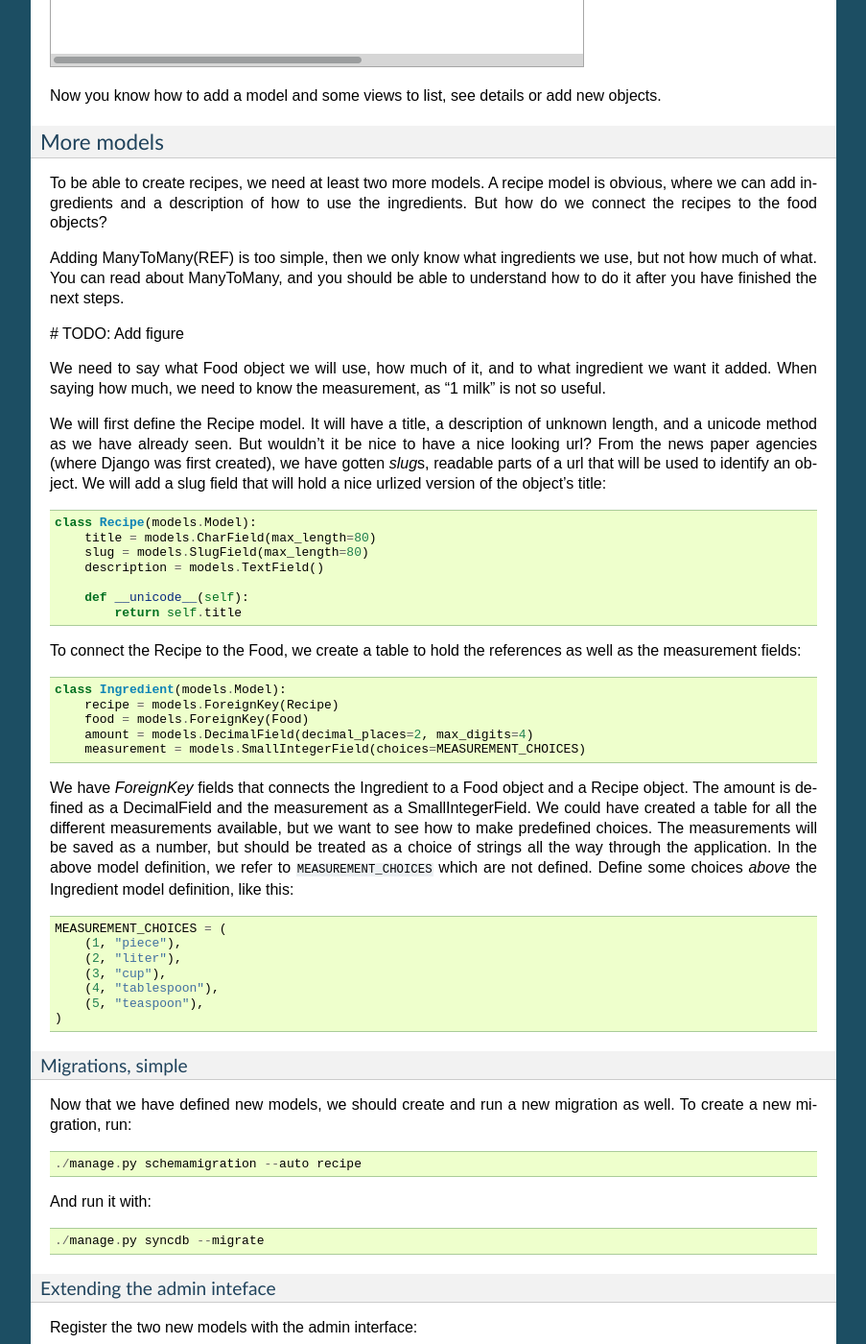
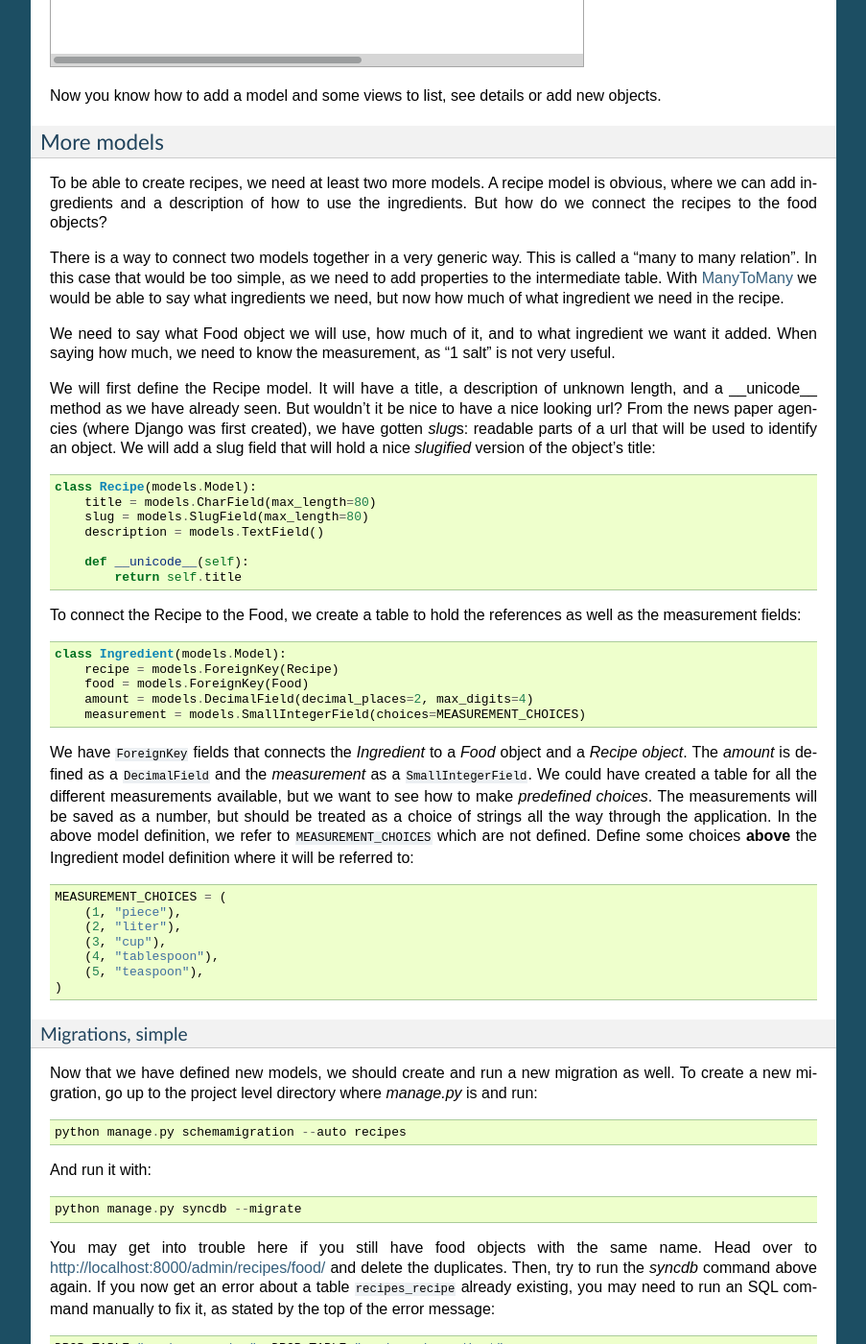
Before and after one commit to sigurdga/django-by-errors, a Sphinx documentation site: the page built from doc/index.rst, in a window 1280 px wide and 1400 px high, scrolled down 21159 px. Shown: the whole window at 96% size, without its empty margins (198-1101 px from the left). Built offline with Sphinx 7.4.7, drawn with Linux system fonts in a browser that asks for light colours; some of the changed text lies outside the part shown.

Commit message:
about 75% finished

```diff
--- a/doc/index.rst
+++ b/doc/index.rst
@@ -920,22 +920,24 @@
 is obvious, where we can add ingredients and a description of how to use the
 ingredients. But how do we connect the recipes to the food objects?
 
-Adding ManyToMany(REF) is too simple, then we only know what ingredients we
-use, but not how much of what. You can read about ManyToMany, and you should be
-able to understand how to do it after you have finished the next steps.
+There is a way to connect two models together in a very generic way. This is
+called a "many to many relation". In this case that would be too simple, as we
+need to add properties to the intermediate table. With `ManyToMany`_ we would
+be able to say what ingredients we need, but now how much of what ingredient we
+need in the recipe.
 
-# TODO: Add figure
+.. _ManyToMany: https://docs.djangoproject.com/en/dev/topics/db/examples/many_to_many/
 
 We need to say what Food object we will use, how much of it, and to what
 ingredient we want it added. When saying how much, we need to know the
-measurement, as "1 milk" is not so useful.
+measurement, as "1 salt" is not very useful.
 
 We will first define the Recipe model. It will have a title, a description of
-unknown length, and a unicode method as we have already seen. But wouldn't it
-be nice to have a nice looking url? From the news paper agencies (where Django
-was first created), we have gotten *slug*\ s, readable parts of a url that will
-be used to identify an object. We will add a slug field that will hold a nice
-urlized version of the object's title::
+unknown length, and a __unicode__ method as we have already seen. But wouldn't
+it be nice to have a nice looking url? From the news paper agencies (where
+Django was first created), we have gotten *slug*\ s: readable parts of a url
+that will be used to identify an object. We will add a slug field that will
+hold a nice *slugified* version of the object's title::
 
     class Recipe(models.Model):
         title = models.CharField(max_length=80)
@@ -954,14 +956,15 @@
         amount = models.DecimalField(decimal_places=2, max_digits=4)
         measurement = models.SmallIntegerField(choices=MEASUREMENT_CHOICES)
 
-We have *ForeignKey* fields that connects the Ingredient to a Food object and a
-Recipe object. The amount is defined as a DecimalField and the measurement as a
-SmallIntegerField. We could have created a table for all the different
-measurements available, but we want to see how to make predefined choices. The
-measurements will be saved as a number, but should be treated as a choice of
-strings all the way through the application. In the above model definition, we
-refer to ``MEASUREMENT_CHOICES`` which are not defined. Define some choices
-*above* the Ingredient model definition, like this::
+We have ``ForeignKey`` fields that connects the *Ingredient* to a *Food* object
+and a *Recipe object*. The *amount* is defined as a ``DecimalField`` and the
+*measurement* as a ``SmallIntegerField``. We could have created a table for all
+the different measurements available, but we want to see how to make
+*predefined choices*. The measurements will be saved as a number, but should be
+treated as a choice of strings all the way through the application. In the
+above model definition, we refer to ``MEASUREMENT_CHOICES`` which are not
+defined. Define some choices **above** the Ingredient model definition where it
+will be referred to::
 
     MEASUREMENT_CHOICES = (
         (1, "piece"),
@@ -974,24 +977,41 @@
 Migrations, simple
 ------------------
 
-Now that we have defined new models, we should create and run a new migration as well. To create a new migration, run::
+Now that we have defined new models, we should create and run a new migration
+as well. To create a new migration, go up to the project level directory where
+*manage.py* is and run::
 
-    ./manage.py schemamigration --auto recipe
+    python manage.py schemamigration --auto recipes
 
 And run it with::
 
-    ./manage.py syncdb --migrate
+    python manage.py syncdb --migrate
+
+You may get into trouble here if you still have food objects with the same
+name. Head over to http://localhost:8000/admin/recipes/food/ and delete the
+duplicates. Then, try to run the *syncdb* command above again. If you now get an error about a table ``recipes_recipe`` already existing, you may need to run an SQL command manually to fix it, as stated by the top of the error message::
+
+    DROP TABLE "recipes_recipe"; DROP TABLE "recipes_ingredient";
+
+This is because sqlite3 is not a very good database backend, but as it is easy
+to develop with, and you do not have very important data in our development
+database, it is really no problem. Where to run that SQL command::
+
+    python manage.py dbshell
+
+Should give you access to the configured database shell. Exit by pressing ``ctrl-d``. **NOTE** that you should only do that if you got this error.
 
 Extending the admin inteface
 ----------------------------
 
-Register the two new models with the admin interface::
+Register the two new models with the admin interface, in ``recipes/admin.py``.
+(Do not forget to update the import statement)::
 
     admin.site.register(Recipe)
     admin.site.register(Ingredient)
 
 In the admin interface (at /admin), try to add a new recipe, e.g. *Pancakes*.
-Insert "Basic Pancakes" as the title and "basic-pancakes" as the slug. Try to
+Insert "My Pancakes" as the title and "my-pancakes" as the slug. Try to
 save without filling in the "description" field. Click *Save*. Form validations
 will not let you save this without filling in a description. Or telling the
 model that an empty description is OK, by adding ``blank=True`` to the
@@ -1016,30 +1036,36 @@
 for the measurement and a string in parentheses for the recipe it belongs to.
 
 When refreshing the ingredient list page, you see that the ``%f`` gives a lot
-of unneeded decimals. Change this to ``%.2f`` to allow at most two decimals.
-(FIXME)
+of unneeded decimals. Change this to ``%.2g`` to allow at most two decimals.
 
-You also spot that the line does not print out the measurement, only the
+You also see that the line does not print out the measurement, only the
 numerical id. So change the ``self.measurement`` to
 ``self.get_measurement_display()`` to use a method that is dynamically
-available to fields with choices. (In documentation this is called
+available to fields with choices. (In the documentation this is called
 ``get_FIELD_display()``).
 
-But instead of using the object's string representation in a single cell in the
-table, you can define how to represent the object in the admin interface.
-Replace the Ingredient line in admin.py with this::
+Now we have been sort of exploiting the string representation of the object to
+make it look nice in the admin interface. But instead of using the object's
+string representation in a single cell in the table, you can define how to
+represent the object in the admin interface.  Replace the Ingredient line in
+admin.py with this::
 
     class IngredientAdmin(admin.ModelAdmin):
         list_display = ('food', 'amount', 'measurement', 'recipe')
 
-Here, you also see that the measurement is printed nicely.
+    admin.site.register(Ingredient, IngredientAdmin)
+
+Here, you also see that the measurement is listed using multiple columns.
 
 New views
----------
+=========
 
-Yes, everything looks nice in the admin interface, but it is not something we want do expose to our users. We need to get similar functionality in our own views.
+Now, everything looks nice in the admin interface, but we still do not want to
+expose it to the users. We need to get similar functionality in our own views.
 
-We want to list all recipes, so you should add a RecipeListView and a RecipeDetailView to views.py. You probably know how to do it now::
+We want to list all recipes, so you should add a RecipeListView and a
+RecipeDetailView to *views.py*. Import the Recipe model in the first line, and
+add two new views::
 
     class RecipeListView(ListView):
         model = Recipe
@@ -1047,23 +1073,30 @@
     class RecipeDetailView(DetailView):
         model = Recipe
 
-Create two new url pattern like this to the urls.py, and remember to do the
+Create two new url patterns like this to the *urls.py*, and remember to do the
 correct import at the top::
 
     url(r'^$', RecipeListView.as_view(), name='recipe-list'),
-    url(r'^(?P<slug>[-\w]+)/$', RecipeDetailView.as_view(), name='recipe-detail'),
+    url(r'^(?P<slug>[-\w]+)$', RecipeDetailView.as_view(), name='recipe-detail'),
 
 The first will match the address "/recipes/". The second will match "/recipes/"
-plus "a string containing numbers, letters, hyphen and underscore" plus "/".
-This is used to match the slug field we described earlier. The ``P<slug>``
-actually saves the value to a parameter named "slug", which is treated almost
-like an id internally by Django. Remember to import the new views from
-recipes.views.
+plus "a string containing numbers, letters, hyphens and underscores".  This is
+used to match the slug field we described earlier. The ``P<slug>`` actually
+saves the value to a parameter named "slug", which is treated almost like an id
+internally by Django.
 
 Now copy the template *food_list.html* to *recipe_list.html* in the same
-folder, and modify the new recipe list to be useful to list recipes. Also get the list to link to the recipe-detail url that you just created.
+folder, and modify the new recipe list to be useful to list recipes. Also get
+the list to link to the recipe-detail url that you just created:
 
-While you are at it, copy *food_detail.html* to *recipe_detail.html* and modify that as well. The contents could be something like::
+.. code-block:: html+django
+
+    {% url recipe-detail object.slug %}
+
+While you are at it, copy *food_detail.html* to *recipe_detail.html* and modify
+that as well. The contents could be something like:
+
+.. code-block:: html+django
 
     <h1>{{ object.title }}</h1>
 
@@ -1084,39 +1117,68 @@
 You should now be able to navigate between the list and the detailed recipe(s).
 In the recipe_detail.html you just created, change the last line to add
 ``|default:"No description"`` to print out a default value when the description
-has not been added. In case you wonder, this is how it should look::
+has not been added. In case you wonder, this is how it should look:
+
+.. code-block:: html+django
 
     <p>{{ object.description|default:"No description" }}</p>
-
-We have just used our first *filter* (REF).
 
 Add recipes
 -----------
 
-Now, add a new view by doing it the other way around. Add a new link at the
-bottom of the recipe_list.html. Like this::
+Now, we will add a new view by doing it the other way around. Add or update the
+linke at the bottom of the recipe_list.html. Like this:
+
+.. code-block:: html+django
 
     <a href="{% url recipe-create %}" class="btn btn-primary">Add new</a>
 
-Here, we point to a url pattern called recipe-create, and if you try to view the recipe list now, you will get an error message telling you this, you are using a link that is not defined. So head over to urls.py and add recipe-create *before* the recipe-detail url (if you put it after, the recipe-detail will be reached first, and you will try to fetch a recipe called "new")::
+Here, we point to a url pattern called recipe-create, and if you try to view
+the recipe list now, you will get an error message telling you this, you are
+using a link that is not defined.
+
+.. image:: no-reverse-match-recipe-create.png
+
+So head over to urls.py and add ``recipe-create`` *before* the
+``recipe-detail`` url (if you put it after, the recipe-detail will be reached
+first, and you will try to fetch a recipe called "create")::
 
     url(r'^new/$', RecipeCreateView.as_view(), name='recipe-create'),
 
-If you try to view the recipe-list in the browser now, you will see an error message telling you that RecipeCreateView is not defined. Add the missing import line, try again, and you will get an error message telling you that it will not find RecipeCreteView in views.py. So, go ahead and create that simple function::
+If you try to view the recipe-list in the browser now, you will see an error
+message telling you that ``RecipeCreateView`` is not defined.
+
+.. image:: recipe-create-view-not-defined.png
+
+Add the missing import line, try again, and you will get an error message
+telling you that it cannot find ``RecipeCreteView`` in *views.py*.
+
+.. image:: cannot-import-name-recipecreateview.png
+
+So, go ahead and create that simple function::
 
     class RecipeCreateView(CreateView):
         model = Recipe
 
-Try it in your browser. Yes, we are once again see the error about a missing template. Even if this is a new template, the contents should look very familiar. You can copy food_form.html to recipe_form.html and do just a few modifications if you want to::
+Try it in your browser. Yes, we now have a nice button.
+
+.. image:: recipe-list.png
+
+If you try clicking that new button, you will once again see the error about a
+missing template. Even if this is a new template, the contents should look very
+familiar. You can copy food_form.html to recipe_form.html and do just a few
+modifications to get what you want:
+
+.. code-block:: html+django
 
     {% extends "base.html" %}
     {% load crispy_forms_tags %}
 
-    {% block title %}Recipe{% endblock %}
+    {% block title %}Add recipe{% endblock %}
 
     {% block content %}
 
-    <h1>Recipe</h1>
+    <h1>Add recipe</h1>
 
     <form method="post">
         {% csrf_token %}
@@ -1126,64 +1188,81 @@
 
     {% endblock %}
 
-Now, you should see something useful in your browser. Try create a simple
+Now, you should see something useful in your browser. Try to create a simple
 recipe, were you do not use too much time, as I now warn you that this will end
-in an error.  Yes, once again, Django complains about a missing *success_url* -
-it does not know where to send us after the object is created.
+in an error.  Yes, once again, Django complains about a missing ``success_url``
+- it does not know where to send us after the object is created.
 
-This, you have also already done already. Create a method in the Recipe model named ``get_aboslute_url`` that will return the recipe-detail url::
+.. image:: improperly_configured_recipes_create.png
+
+You have already done this. Create a method in the Recipe model named
+``get_aboslute_url`` that will return the recipe-detail url::
 
     @models.permalink
     def get_absolute_url(self):
         return ('recipe-detail', [self.slug])
 
-You see how we use include the slug when creating this url, as we need that to
+You see how we use include the *slug* when creating this url, as we need that to
 access the human readable url.
 
-Try to add another recipe, to see that everything is now working.
+Try to add another recipe, and see that everything is now working.
 
 Editing an object
 =================
 
 The way to edit an object is not too different from creating a new object. It
-is inf fact so similar that Django by default reuses the same template. As we
+is in fact so similar that Django by default reuses the same template. As we
 will see, one of the differences is how we need to identify the object we are
 going to edit.
 
 To the recipe-detail template, add a link to a still undefined url
-``recipe-update``::
+``recipe-update``:
+
+.. code-block:: html+django
 
     <p><a href="{% url recipe-update object.slug %}">Edit description</a></p>
 
-The url will contain the slug, like the detail view::
+The url will contain the slug, like the create view::
 
-    url(r'^(?P<slug>[-\w]+)/edit/$', RecipeUpdateView.as_view(), name='recipe-updat e')
+    url(r'^(?P<slug>[-\w]+)/update$', RecipeUpdateView.as_view(), name='recipe-updat e'),
 
 The view will not be very different from before, but you need to remember to
-import UpdateView and then the view itself::
+import ``UpdateView`` and code the view itself::
 
     class RecipeUpdateView(UpdateView):
         model = Recipe
 
 Now this should work without adding another template, as the *recipe_form.html*
-will be used by both the create view and the update view. You will see that the
-template still says "Add recipe". To demonstrate how to use a non-default
-template, copy the recipe_form.html to other_file.html, change it so it to say
-"Change recipe" and set a template_name variable in the view to that
-recipes/other_file.html::
+will be used by both the create view and the update view. When you try to edit
+the description, you will see that the template still says "Add recipe".
+
+Using a non-default template
+----------------------------
+
+You could have chosen other texts that would have fit both a create form and an
+update form, but we want to show how to use a non-default template. Copy the
+*recipe_form.html* to *recipe_update_form.html*, change its contents so it says
+"Change recipe" and set the ``template_name`` variable of the view to point to
+the new template instead of silently pointing to the default::
 
     class RecipeUpdateView(UpdateView):
         model = Recipe
-        template_name = "recipes/other_file.html"
+        template_name = "recipes/recipe_update_form.html"
 
-Oh, ingredients
-===============
+Adding ingredients
+==================
 
-The last thing to do is to combine all of this and add, show and delete ingredients. Start by adding a link to the recipe-list template where your users can click to add ingredients::
+The last thing to do is to combine all of this to add, show and delete
+ingredients. Start by adding a link to the recipe-list template where your
+users can click to add ingredients:
+
+.. code-block:: html+django
 
     <p><a href="{% url ingredient-create object.slug %}">Add ingredient</a></p>
 
-You see that we need we send in the slug of the object so that we do not need our users to choose this from a menu later. This slug is of course also part of the needed url pattern::
+You see that we need to send in the slug of the object so that we do not need
+our users to choose this from a menu later. This slug is of course also part of
+the needed url pattern::
 
     url(r'^(?P<slug>[-\w]+)/add_ingredient/$', IngredientCreateView.as_view(), name='ingredient-create'),
 
```
Also changed, not shown: other parts of doc/index.rst (+1 -1 lines), doc/cannot-import-name-recipecreateview.png (added), doc/improperly_configured_recipes_create.png (added), doc/no-reverse-match-recipe-create.png (added), doc/recipe-create-view-not-defined.png (added), doc/recipe-list.png (added).
